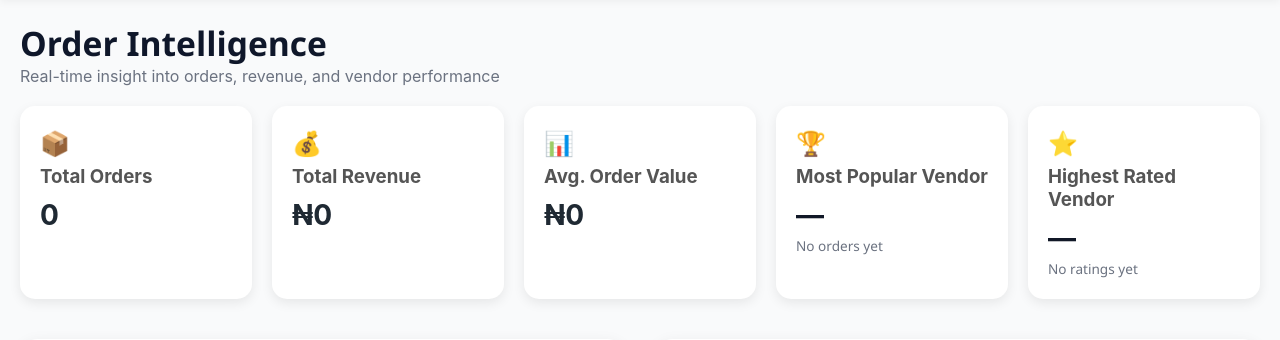
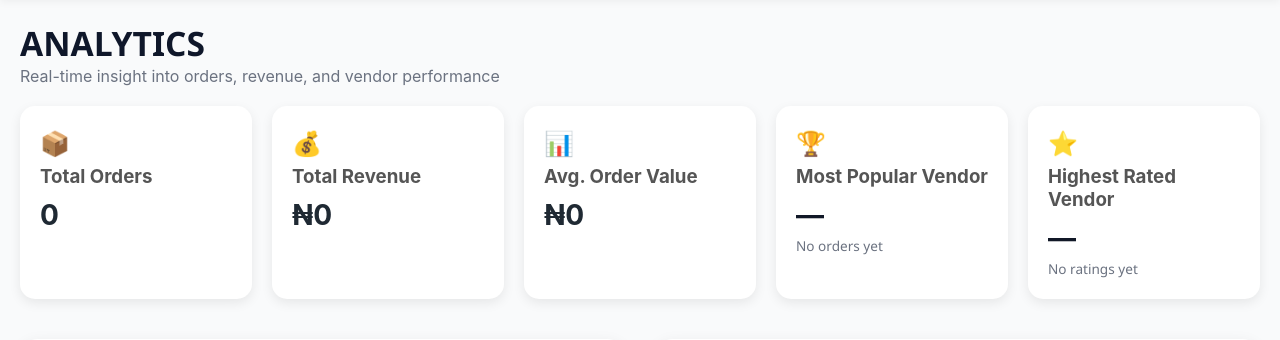
Before and after one commit to Zurum2025/OCFODS, a Flask app: page /analytics in a window 1280 px wide. Shown: the part 118-458 px from the top of the page. Run offline with Flask 3, Linux system fonts and the light colour scheme; data that the repository does not hold is empty.

Commit message:
Update readme

```diff
--- a/templates/analytics.html
+++ b/templates/analytics.html
@@ -1,12 +1,12 @@
 {% extends "base.html" %}
 
-{% block title %}Order Intelligence{% endblock %}
+{% block title %}Analytics{% endblock %}
 
 {% block content %}
 
 <style>
 /* ============================
-   ANALYTICS PAGE — MODERN LOOK
+   ANALYTICS PAGE
    ============================ */
 
 .analytics-page { max-width: 1300px; margin: 0 auto; padding: 20px; }
@@ -129,7 +129,7 @@
 <div class="analytics-page">
 
     <div class="analytics-header">
-        <h1>Order Intelligence</h1>
+        <h1>ANALYTICS</h1>
         <p class="analytics-subtitle">Real-time insight into orders, revenue, and vendor performance</p>
     </div>
 
```
Also changed, not shown: README.md, static/images/architecture.png (added), static/images/erd.png (added).
